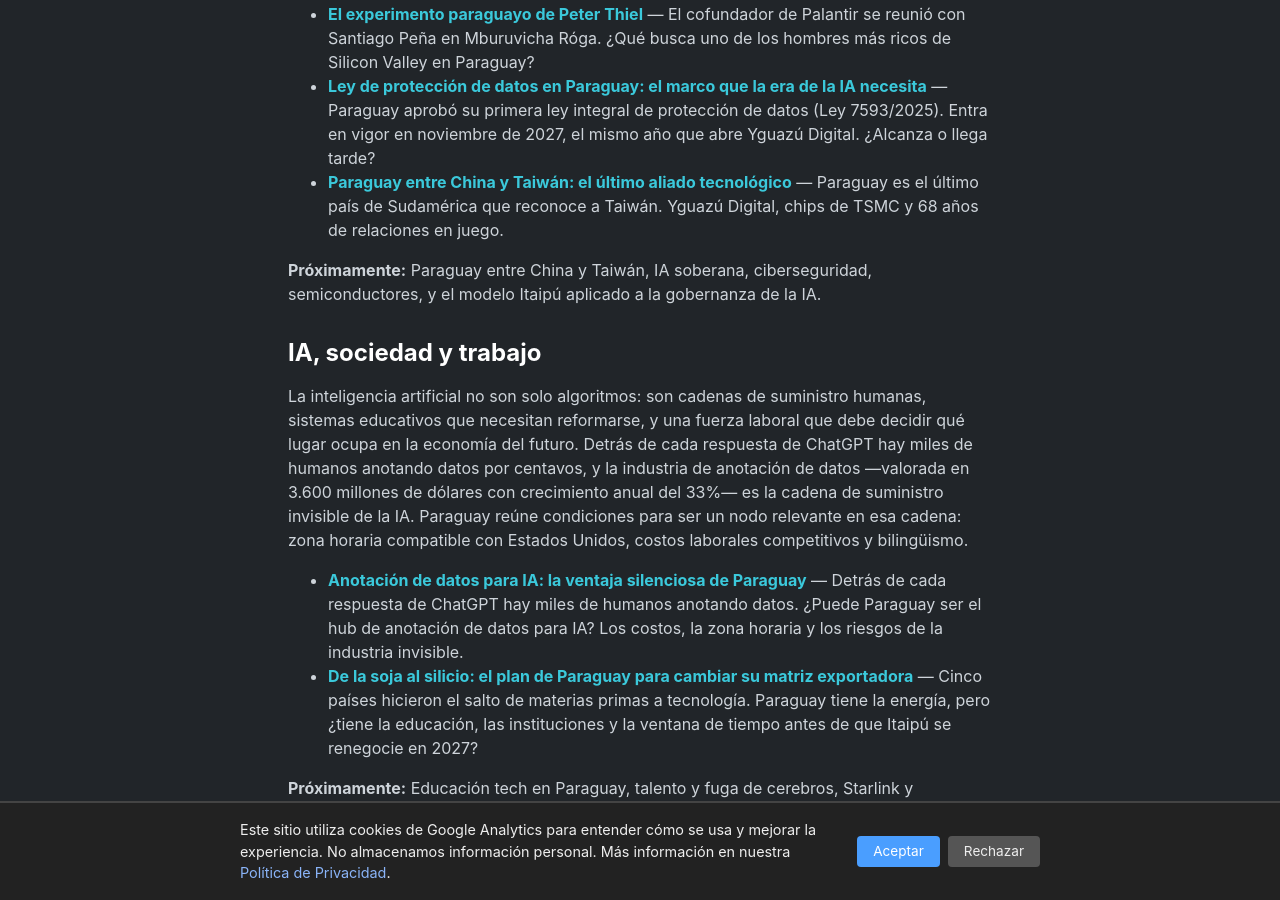
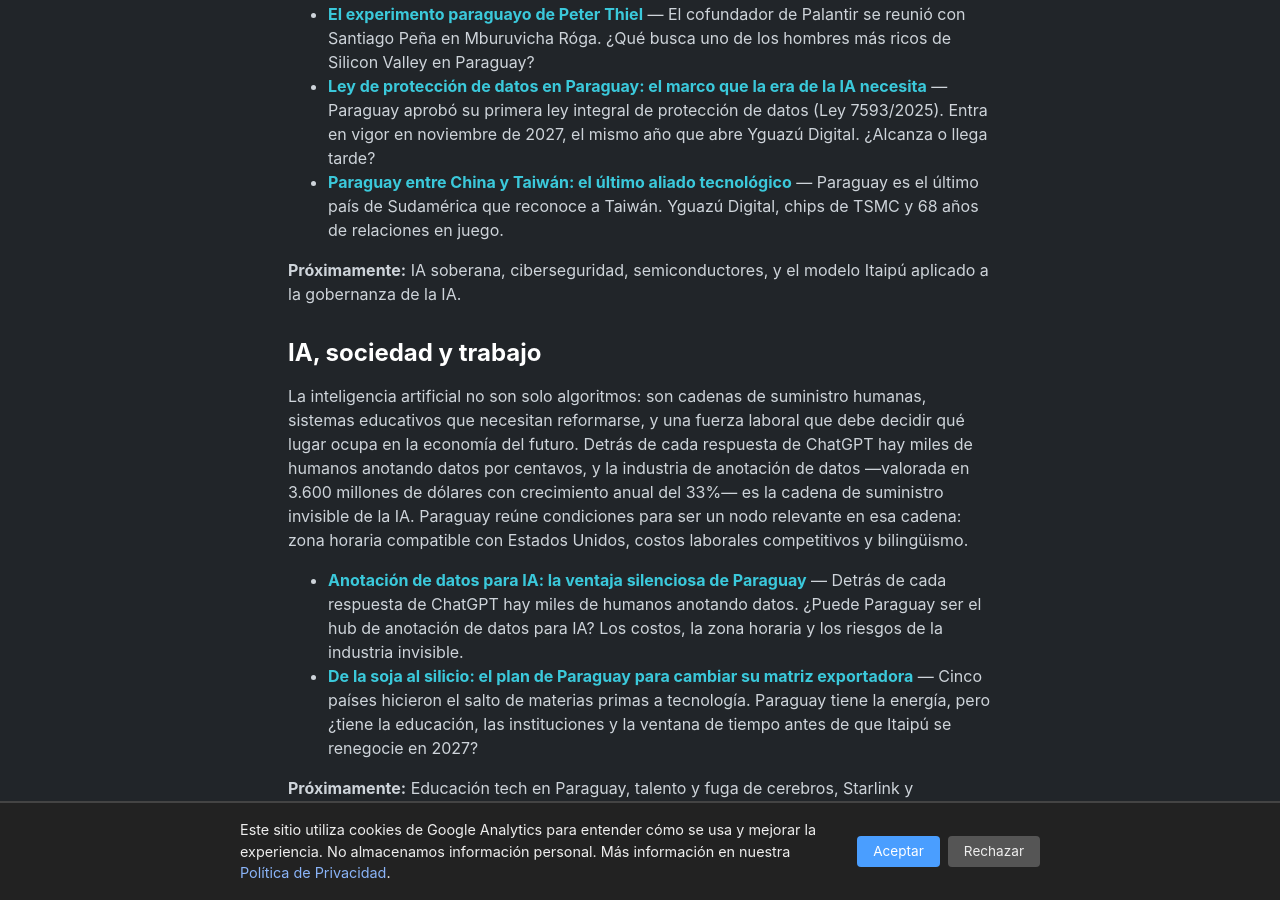
Before and after one commit to miravosqueinteresante/muchotexto.net, a Jekyll site: the page built from ia-en-paraguay.markdown, in a window 1280 px wide and 900 px high, scrolled down 1563 px. Built offline with Jekyll 4.4.1, drawn with Linux system fonts in a browser that asks for light colours.

Commit message:
Fix pagina pilar: sacar Paraguay-China de 'Proximamente'

```diff
--- a/ia-en-paraguay.markdown
+++ b/ia-en-paraguay.markdown
@@ -37,7 +37,7 @@
 - **[Ley de protección de datos en Paraguay: el marco que la era de la IA necesita]({% post_url 2026-07-07-ley-proteccion-datos-paraguay-ia %})** — Paraguay aprobó su primera ley integral de protección de datos (Ley 7593/2025). Entra en vigor en noviembre de 2027, el mismo año que abre Yguazú Digital. ¿Alcanza o llega tarde?
 - **[Paraguay entre China y Taiwán: el último aliado tecnológico]({% post_url 2026-07-09-paraguay-china-taiwan-geopolitica-ia %})** — Paraguay es el último país de Sudamérica que reconoce a Taiwán. Yguazú Digital, chips de TSMC y 68 años de relaciones en juego.
 
-**Próximamente:** Paraguay entre China y Taiwán, IA soberana, ciberseguridad, semiconductores, y el modelo Itaipú aplicado a la gobernanza de la IA.
+**Próximamente:** IA soberana, ciberseguridad, semiconductores, y el modelo Itaipú aplicado a la gobernanza de la IA.
 
 ## IA, sociedad y trabajo
 
```
